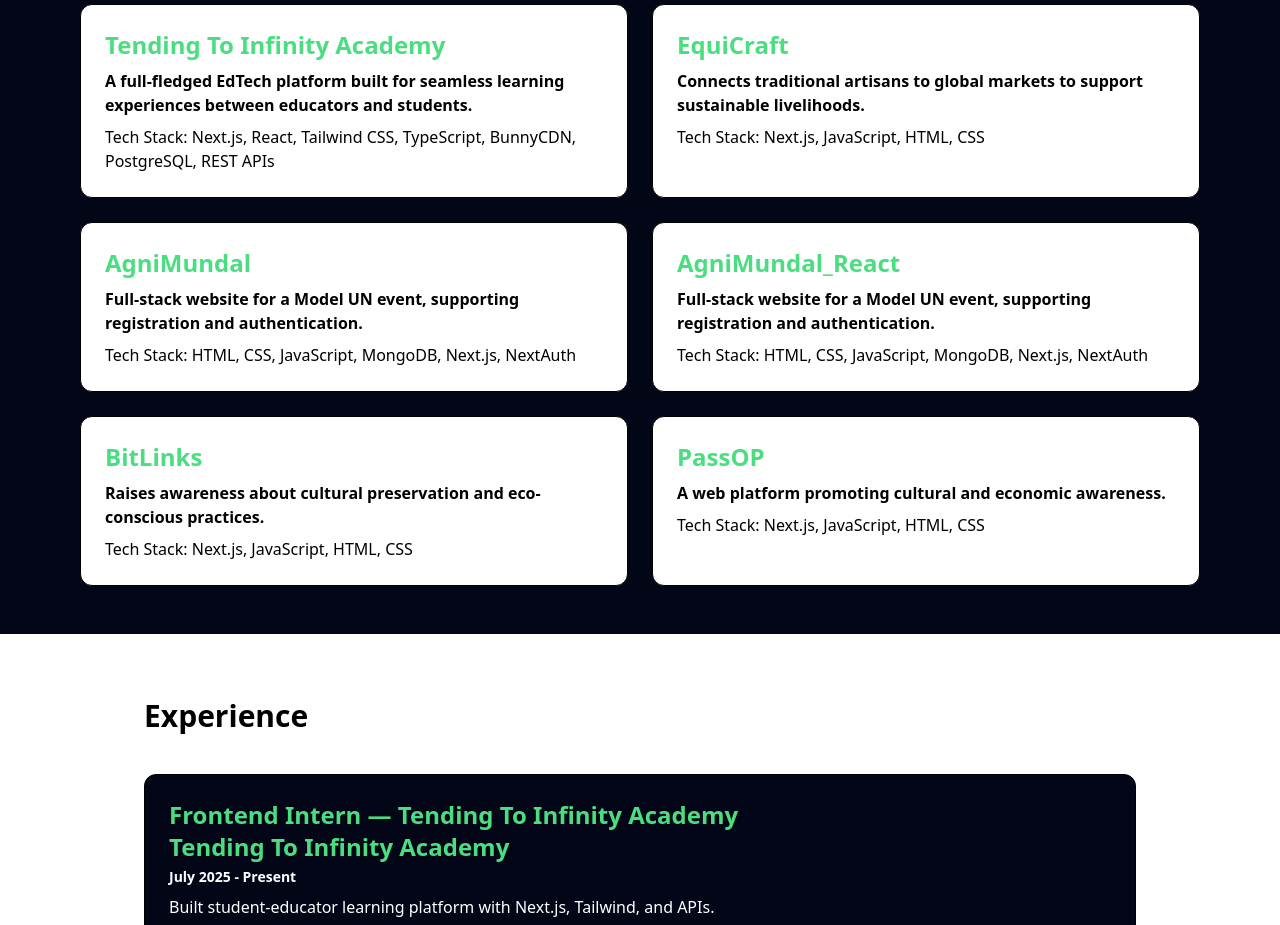
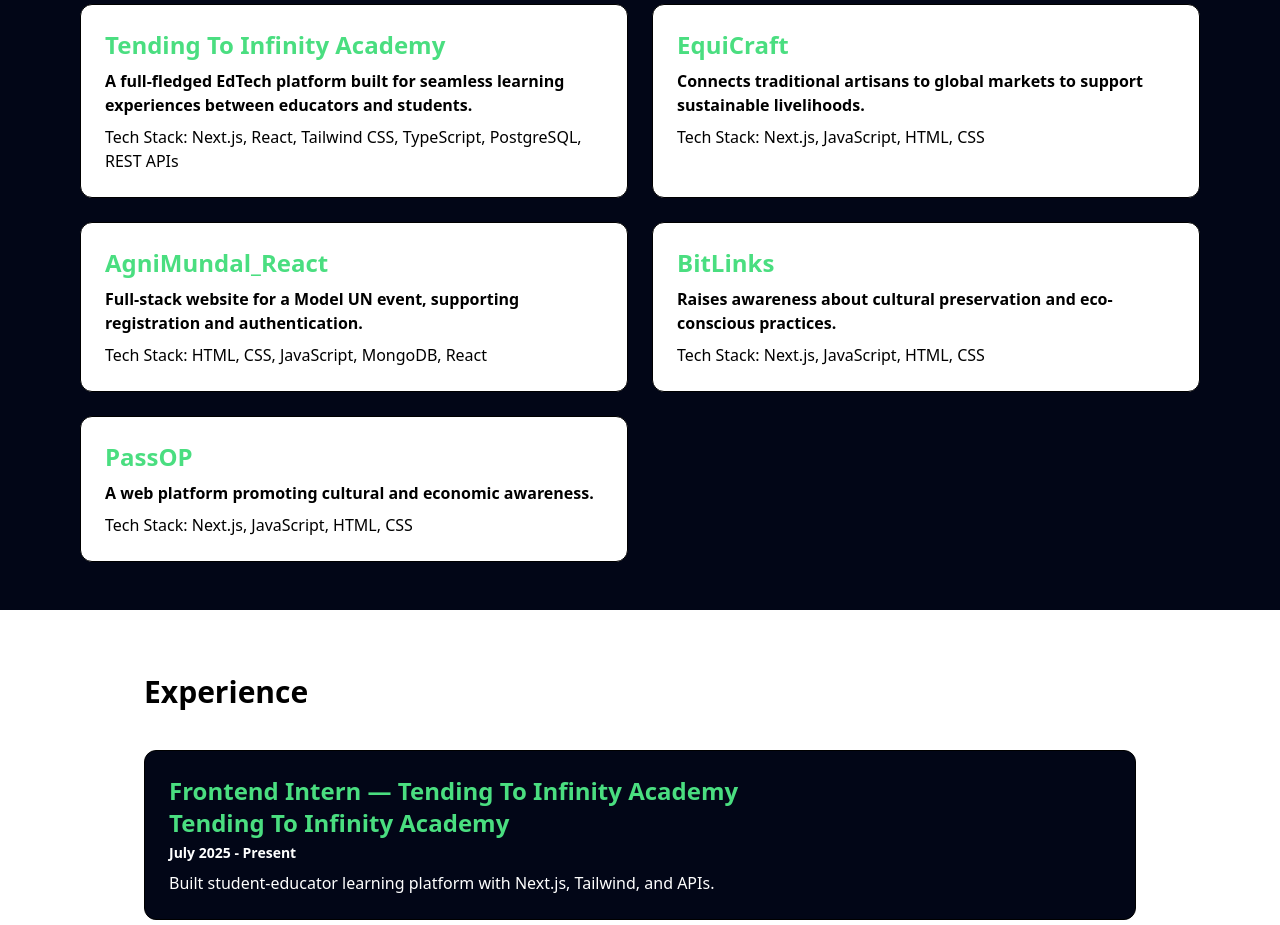
Before and after one commit to kumariluckyraj/My_Portfolio, a Next.js app: page / in a window 1280 px wide. Shown: the part 1180-2105 px from the top of the page. Built offline with nearby package versions, Linux system fonts and the light colour scheme.

Commit message:
changes done

```diff
--- a/app/page.js
+++ b/app/page.js
@@ -45,7 +45,7 @@ export default function Home() {
     A full-fledged EdTech platform built for seamless learning experiences between educators and students.
   </p>
   <p className="mt-2">
-    Tech Stack: Next.js, React, Tailwind CSS, TypeScript, BunnyCDN, PostgreSQL, REST APIs
+    Tech Stack: Next.js, React, Tailwind CSS, TypeScript, PostgreSQL, REST APIs
   </p>
 </div>
 
@@ -66,18 +66,7 @@ export default function Home() {
         </p>
       </div>
 
-       <div className="bg-white p-6 rounded-xl border border-black hover:border-green-400 transform transition-transform duration-300 hover:-translate-y-2
-">
-        <a href="https://agnimundal.vercel.app/" target="_blank" rel="noopener noreferrer" className="text-2xl font-bold text-green-400 hover:underline">
-          AgniMundal
-        </a>
-        <p className=" mt-2 font-semibold">
-          Full-stack website for a Model UN event, supporting registration and authentication.
-        </p>
-        <p className=" mt-2 ">
-          Tech Stack: HTML, CSS, JavaScript, MongoDB, Next.js, NextAuth
-        </p>
-      </div>
+
 
        <div className="bg-white p-6 rounded-xl border border-black hover:border-green-400 transform transition-transform duration-300 hover:-translate-y-2
 ">
@@ -88,7 +77,7 @@ export default function Home() {
           Full-stack website for a Model UN event, supporting registration and authentication.
         </p>
         <p className=" mt-2 ">
-          Tech Stack: HTML, CSS, JavaScript, MongoDB, Next.js, NextAuth
+          Tech Stack: HTML, CSS, JavaScript, MongoDB, React
         </p>
       </div>
 
```
